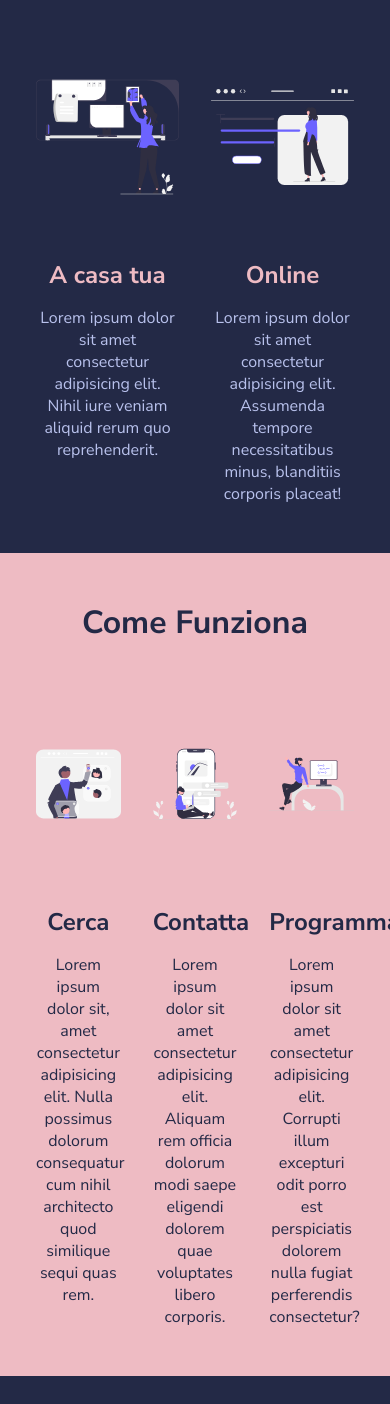
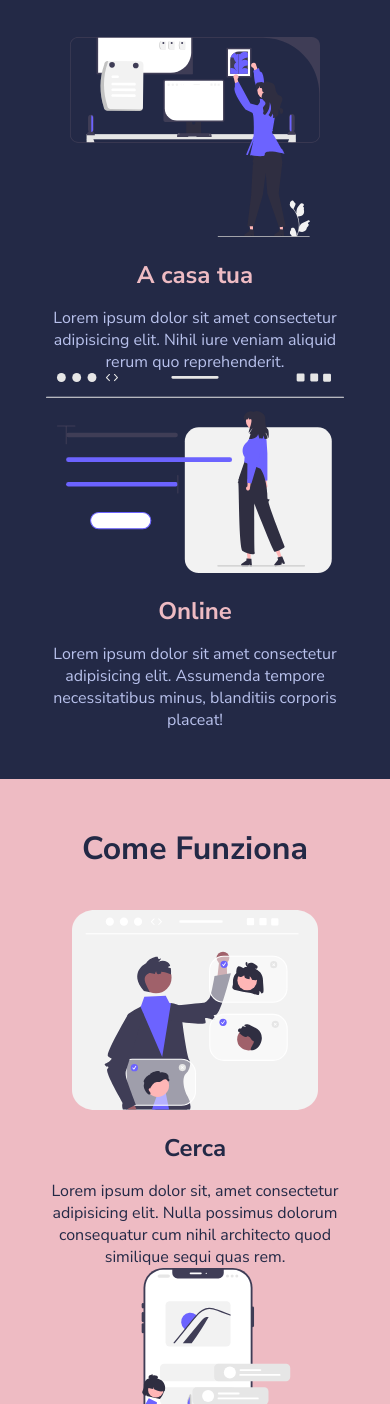
Before and after one commit to Mattia-Fasulo/html-css-resp-wannabe, a plain HTML site: page index.html in a window 390 px wide. Shown: the part 196-1600 px from the top of the page. Drawn offline with Linux system fonts and the light colour scheme.

Commit message:
add mediaquery (max-width: 480px)

```diff
--- a/css/style.css
+++ b/css/style.css
@@ -141,3 +141,29 @@ img {
     width: 100%;
   }
 }
+
+@media screen and (max-width: 480px) {
+  .lessons .row {
+    flex-wrap: wrap;
+  }
+
+  .lessons .col {
+    width: 100%;
+  }
+
+  .steps .row {
+    flex-wrap: wrap;
+  }
+
+  .steps .col {
+    width: 100%;
+  }
+
+  .why-us .row {
+    flex-wrap: wrap;
+  }
+
+  .why-us .col {
+    width: 100%;
+  }
+}
```
